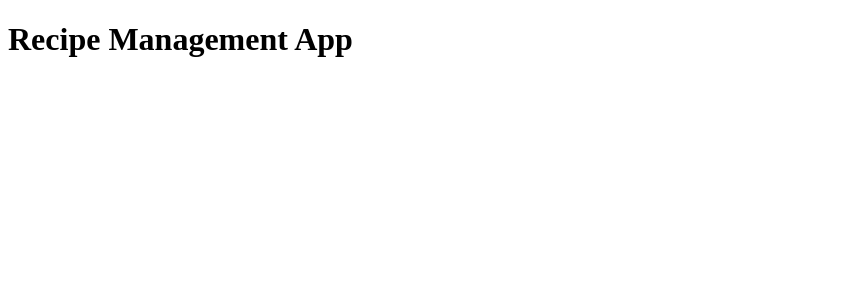
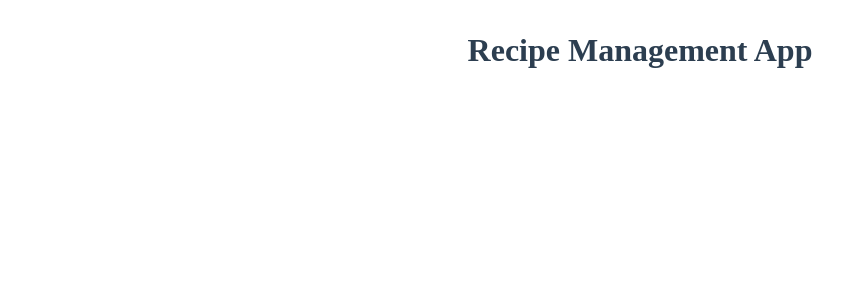
Before and after one commit to maitevargas9/recipe-management-app, an Angular app: page / in a window 1280 px wide. Shown: the top 300 px of the page, without its empty margins (0-867 px from the left). Built offline with nearby package versions, Linux system fonts and the light colour scheme.

Commit message:
Title formatted

```diff
--- a/src/app/app.component.html
+++ b/src/app/app.component.html
@@ -1,5 +1,5 @@
 <main>
-  <div>
+  <div class="title-container">
     <h1>{{ title }}</h1>
   </div>
 </main>
--- a/src/app/app.component.scss
+++ b/src/app/app.component.scss
@@ -0,0 +1,13 @@
+.title-container {
+  display: flex;
+  justify-content: center;
+  text-align: center;
+  margin-top: 2rem;
+}
+
+h1 {
+  font-size: 2rem;
+  font-weight: 600;
+  color: #2c3e50;
+  margin: 0;
+}
```
